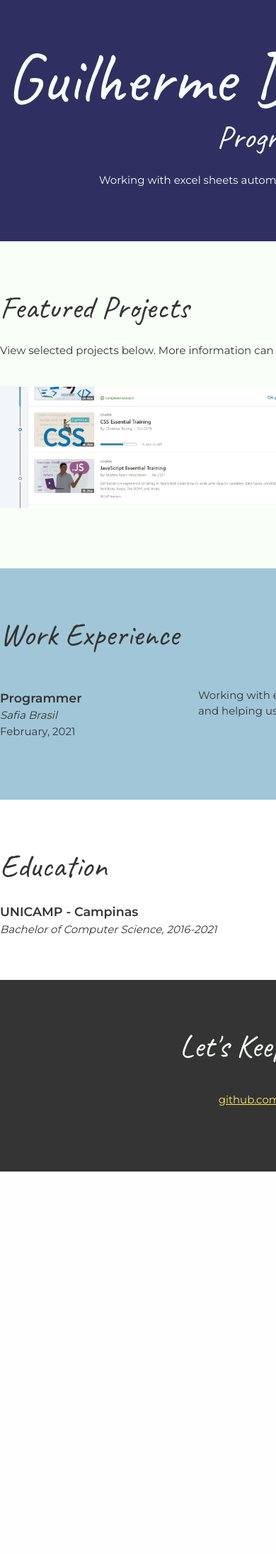
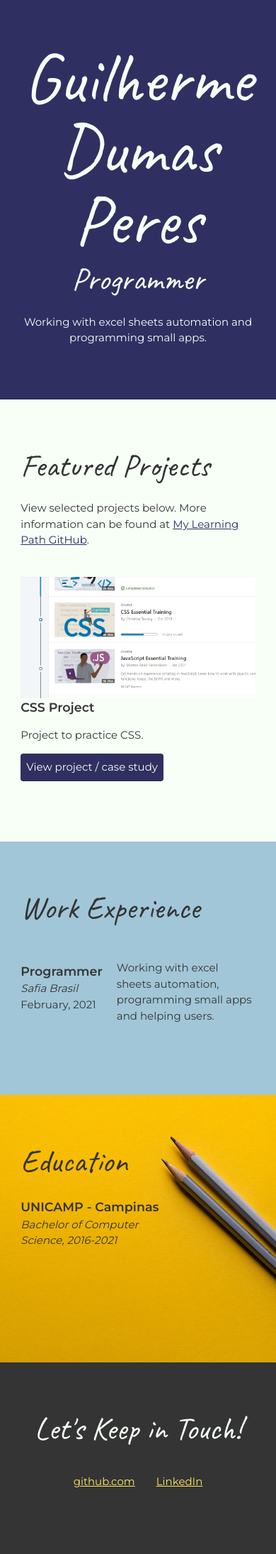
Before and after one commit to guidumasperes/full-stack-web-developer-learning-path, a PHP site: page / in a window 390 px wide; the page is wider, and only the part inside the window is pictured. Shown: that part at 71% size. Before the commit the page ends 1651 px from the top of that part, so only its background shows below. Run offline with PHP 8.4, Linux system fonts and the light colour scheme.

Commit message:
Fluid layouts and introduction to media queries

```diff
--- a/css_essential_training/css_project/css/styles.css
+++ b/css_essential_training/css_project/css/styles.css
@@ -33,7 +33,8 @@ h1, h2 {
 	margin: 0; /* Removes extra space causing top to be bigger than bottom */
 }
 .content-wrap {
-	width: 800px;
+	max-width: 800px;
+	width: 85%;
 	margin: 0 auto;
 	padding: 60px 0; /* 60px to top and bottom and 0 px to left and right */
 }
@@ -105,6 +106,15 @@ header {
 
 /* Education
 -----------------------------*/
+.education {
+	background-image: url(../img/joanna-kosinska-unsplash.jpg);
+	background-size: cover;
+	background-position: top right;
+	padding-bottom: 100px;
+}
+.education p {
+	width: 60%;
+}
 
 /* Social Media
 -----------------------------*/
```
Also changed, not shown: css_essential_training/css/responsive_css.css (added, +46 -0 lines), css_essential_training/responsive_css.html (added, +19 -0 lines), css_essential_training/css_project/img/joanna-kosinska-unsplash.jpg (added).
